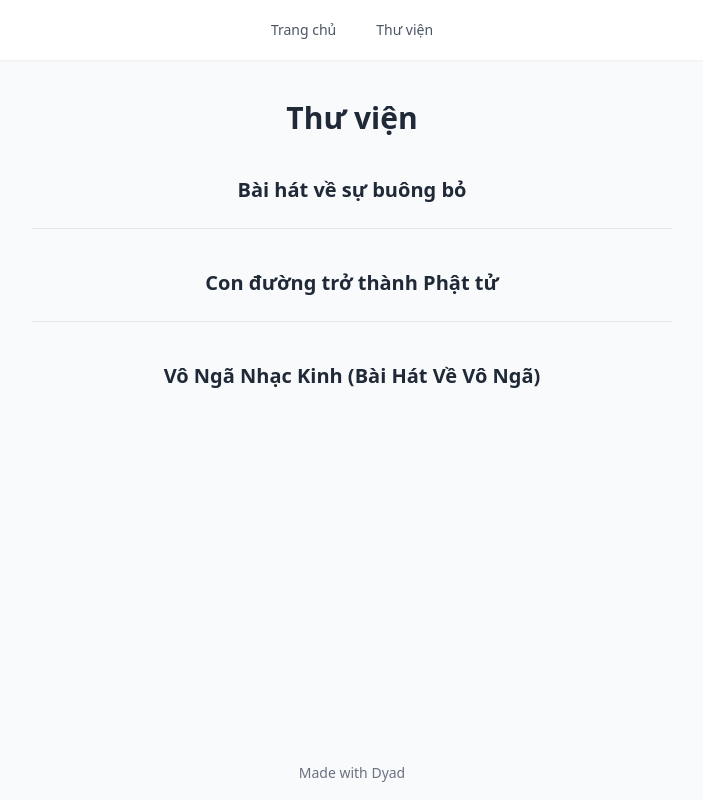
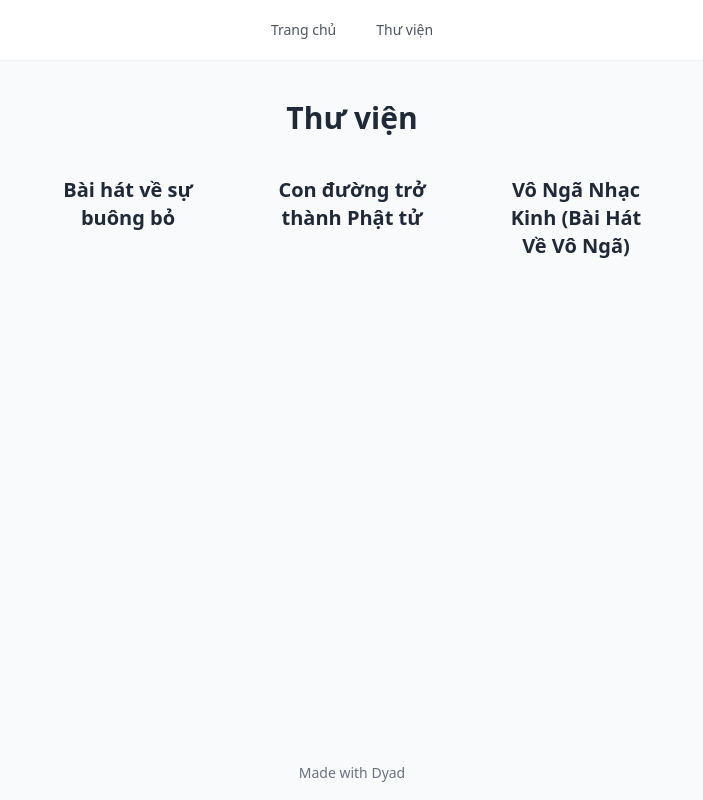
Before and after one commit to lehoangphuc747/PhucHocPhat, a React (Vite) app: page /library in a window 1280 px wide. Shown: the whole page, without its empty margins (288-991 px from the left). Built offline with nearby package versions, Linux system fonts and the light colour scheme.

Commit message:
[dyad] Nâng cấp UI của thư viện với bố cục lưới - wrote 3 file(s)

```diff
--- a/src/components/ui/resizable.tsx
+++ b/src/components/ui/resizable.tsx
@@ -3,30 +3,29 @@
 import * as React from "react";
 import { GripVertical } from "lucide-react";
 import {
-  PanelGroup, // Đã sửa tên import
-  Panel, // Đã sửa tên import
-  PanelResizeHandle, // Đã sửa tên import
+  PanelGroup,
+  Panel,
+  PanelResizeHandle,
 } from "react-resizable-panels";
 
 import { cn } from "@/lib/utils";
 
-// Định nghĩa các thành phần với tên theo shadcn/ui
 const ResizablePanelGroup = PanelGroup;
 const ResizablePanel = Panel;
 
 const ResizableHandle = React.forwardRef<
-  React.ElementRef<typeof PanelResizeHandle>, // Cập nhật kiểu tham chiếu
+  React.ElementRef<typeof PanelResizeHandle>, // Kiểu ref cho component này
   React.ComponentPropsWithoutRef<typeof PanelResizeHandle> & {
     withHandle?: boolean;
   }
 >(({ withHandle, className, ...props }, ref) => (
-  <PanelResizeHandle // Sử dụng thành phần đã import đúng tên
-    ref={ref}
+  <PanelResizeHandle
+    {...(props as React.ComponentProps<typeof PanelResizeHandle>)} // Ép kiểu props để bao gồm 'ref'
+    ref={ref} // Truyền ref một cách rõ ràng
     className={cn(
       "relative flex w-px items-center justify-center bg-border after:absolute after:inset-y-0 after:left-1/2 after:w-1 after:-translate-x-1/2 focus-visible:outline-none focus-visible:ring-1 focus-visible:ring-ring focus-visible:ring-offset-1 data-[panel-group-direction=vertical]:h-px data-[panel-group-direction=vertical]:w-full data-[panel-group-direction=vertical]:after:left-0 data-[panel-group-direction=vertical]:after:h-1 data-[panel-group-direction=vertical]:after:w-full data-[panel-group-direction=vertical]:after:-translate-y-1/2 data-[panel-group-direction=vertical]:after:translate-x-0",
       className,
     )}
-    {...props}
   >
     {withHandle && (
       <div className="z-10 flex h-4 w-3 items-center justify-center rounded-sm border bg-border">
@@ -35,7 +34,7 @@ const ResizableHandle = React.forwardRef<
     )}
   </PanelResizeHandle>
 ));
-ResizableHandle.displayName = "ResizableHandle"; // Cập nhật displayName
+ResizableHandle.displayName = "ResizableHandle";
 
 export {
   ResizablePanelGroup,
--- a/src/pages/Library.tsx
+++ b/src/pages/Library.tsx
@@ -1,6 +1,6 @@
 import { Link } from "react-router-dom";
 import { articles } from "@/data/articles";
-import { Separator } from "@/components/ui/separator"; // Import Separator component
+// Không cần import Separator nữa vì bố cục lưới sẽ cung cấp khoảng cách
 
 const Library = () => {
   return (
@@ -8,18 +8,13 @@ const Library = () => {
       <h1 className="text-3xl font-bold my-6 text-center text-gray-800 dark:text-gray-200">
         Thư viện
       </h1>
-      <div className="flex flex-col gap-4"> {/* Use flex-col and gap for spacing */}
-        {articles.map((article, index) => (
-          <div key={article.id}>
-            <Link to={`/library/${article.id}`} className="block text-center p-4 hover:text-blue-600 dark:hover:text-blue-400 transition-colors duration-200">
-              <h2 className="text-xl font-semibold text-gray-800 dark:text-gray-200">
-                {article.title}
-              </h2>
-            </Link>
-            {index < articles.length - 1 && ( // Add separator after each item except the last one
-              <Separator className="my-2" />
-            )}
-          </div>
+      <div className="grid gap-8 md:grid-cols-2 lg:grid-cols-3"> {/* Thay đổi thành bố cục lưới phản hồi */}
+        {articles.map((article) => (
+          <Link to={`/library/${article.id}`} key={article.id} className="block text-center p-4 hover:text-blue-600 dark:hover:text-blue-400 transition-colors duration-200">
+            <h2 className="text-xl font-semibold text-gray-800 dark:text-gray-200">
+              {article.title}
+            </h2>
+          </Link>
         ))}
       </div>
     </div>
```
